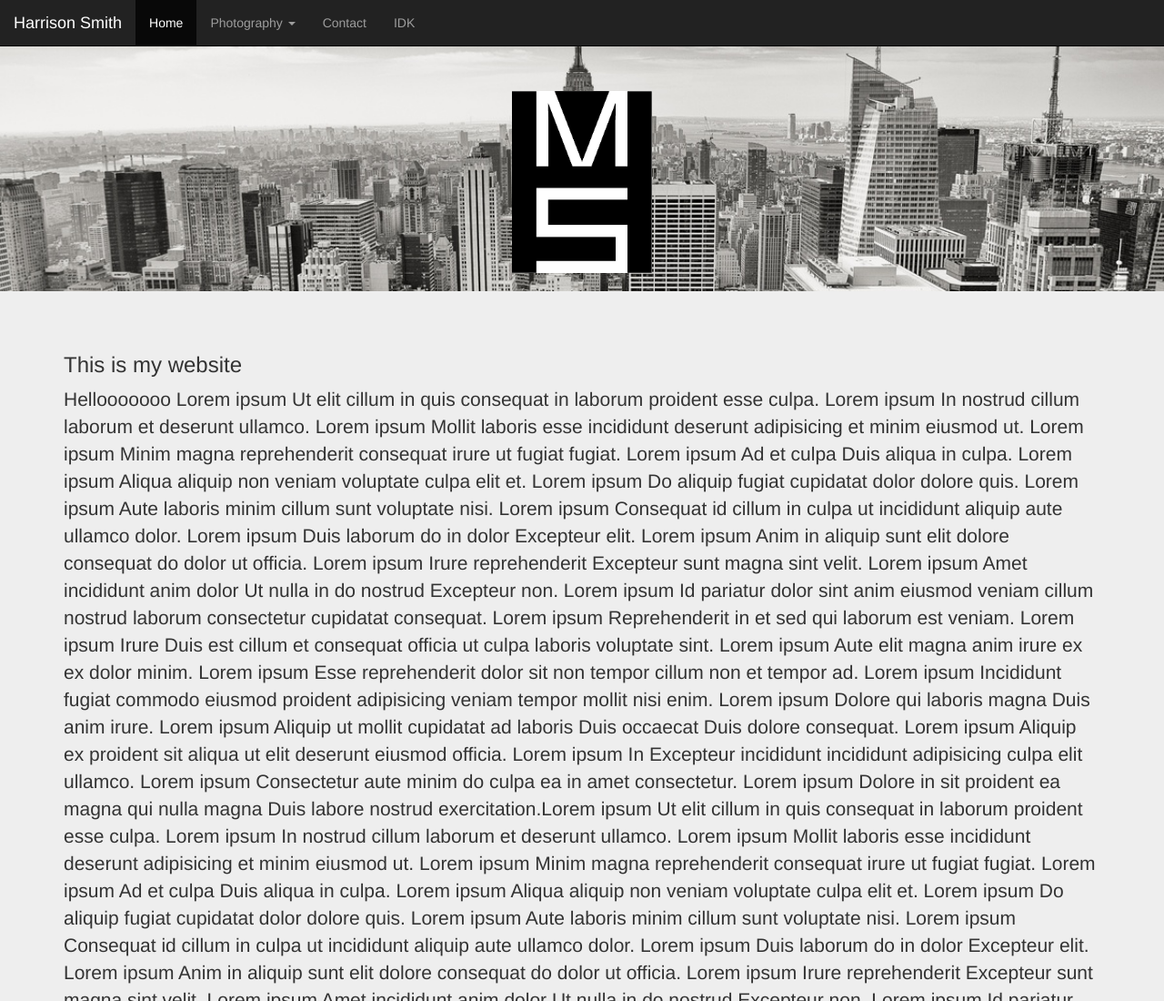
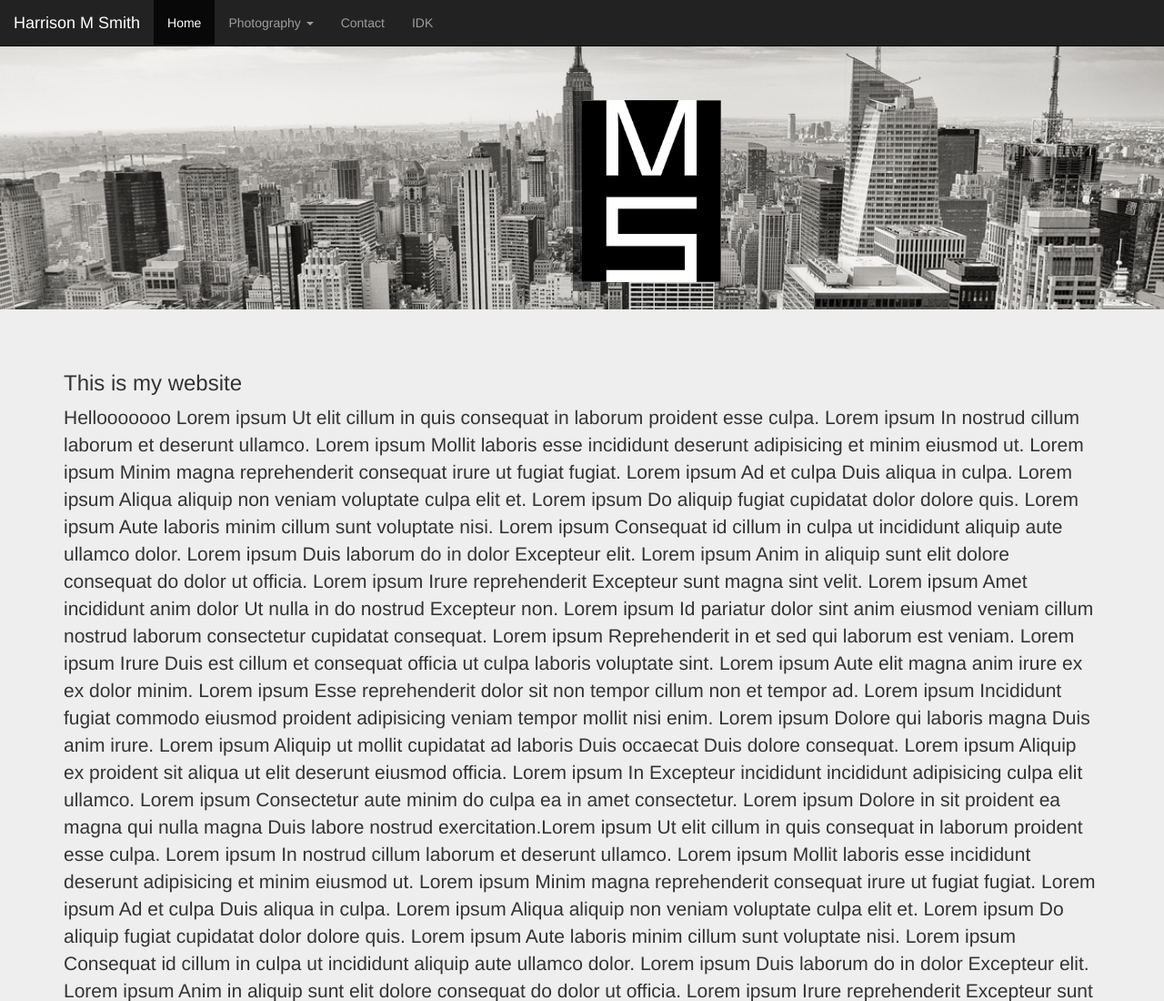
Before and after one commit to hmsmitty18/Portfolio, a plain HTML site: page index.html in a window 1280 px wide. Shown: the top 1100 px of the page at 91% size. Drawn offline with nearby package versions, Linux system fonts and the light colour scheme.

```diff
--- a/CSS/style.css
+++ b/CSS/style.css
@@ -1,6 +1,10 @@
 #logo{
   text-align: center;
   margin-top: 100px;
+  background-color: rgba(0,0,0,.5);
+  padding: 10px;
+  margin-right: 630px;
+  margin-left: 630px;
 }
 
 body{
--- a/index.html
+++ b/index.html
@@ -19,7 +19,7 @@
         <span class="icon-bar"></span>
         <span class="icon-bar"></span>
       </button>
-      <a class="navbar-brand" href="#"> Harrison Smith</a>
+      <a class="navbar-brand" href="#"> Harrison M Smith</a>
     </div>
     <div class="collapse navbar-collapse" id="myNavbar">
       <ul class="nav navbar-nav">
```
Also changed, not shown: CSS/landscapepics.css (added), CSS/nycpics.css (added), CSS/sunsetpics.css (added), landscapepics.html (added), nycpics.html (added), sunsetpics.html (added).
